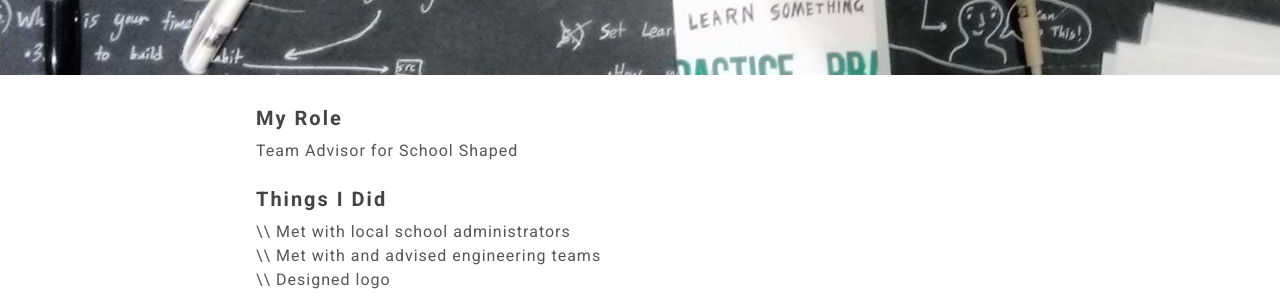
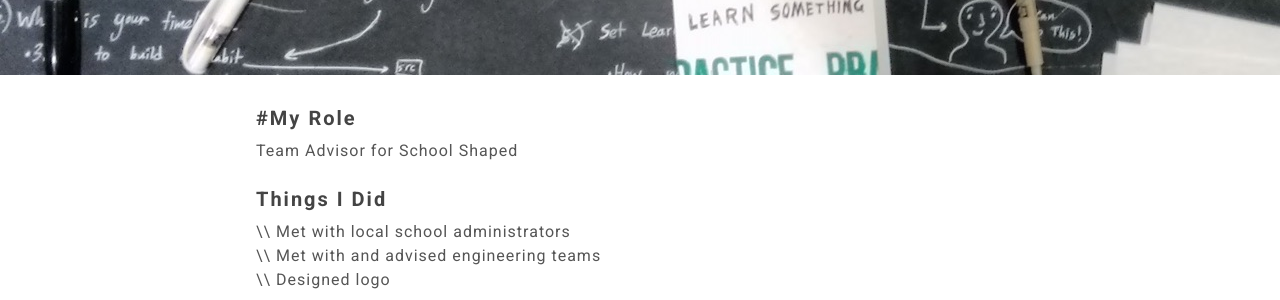
Before and after one commit to doyunglee/doyunglee.github.io, a Jekyll site: the page schoolshaped.html, which Jekyll copies as it is, in a window 1280 px wide. Shown: the part 263-563 px from the top of the page. Built offline with Jekyll 4.4.1, drawn with Linux system fonts in a browser that asks for light colours; nearby versions of some CDN libraries; some web fonts are replaced.

```diff
--- a/schoolshaped.html
+++ b/schoolshaped.html
@@ -35,7 +35,7 @@
         </div>
         <div class="body-wrapper">
         <br/>
-        <h2 class="section-header">My Role</h2>
+        <h2 class="section-header">#My Role</h2>
           <p class="section-text">
           Team Advisor for School Shaped
           </p>
--- a/testbed.html
+++ b/testbed.html
@@ -7,7 +7,7 @@
     <meta name="author" content="">
     <link rel="icon" href="../../favicon.ico">
 
-    <title>School Shaped</title>
+    <title>Test Bed</title>
 <!-- Include jQuery -->
     <script type='text/javascript' src='https://ajax.googleapis.com/ajax/libs/jquery/1.9.1/jquery.min.js'></script>
 <!-- Bootstrap core CSS -->
```
